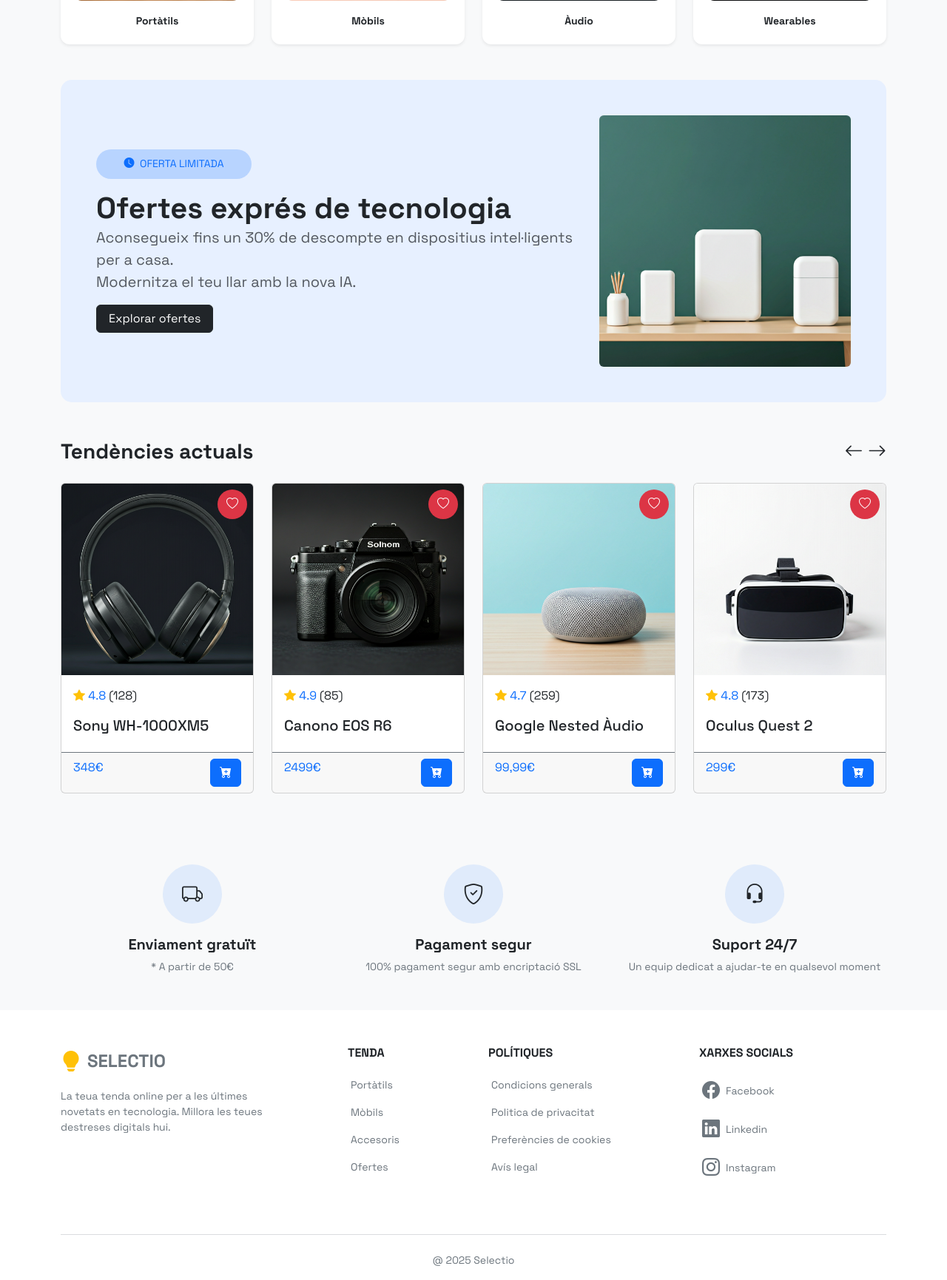
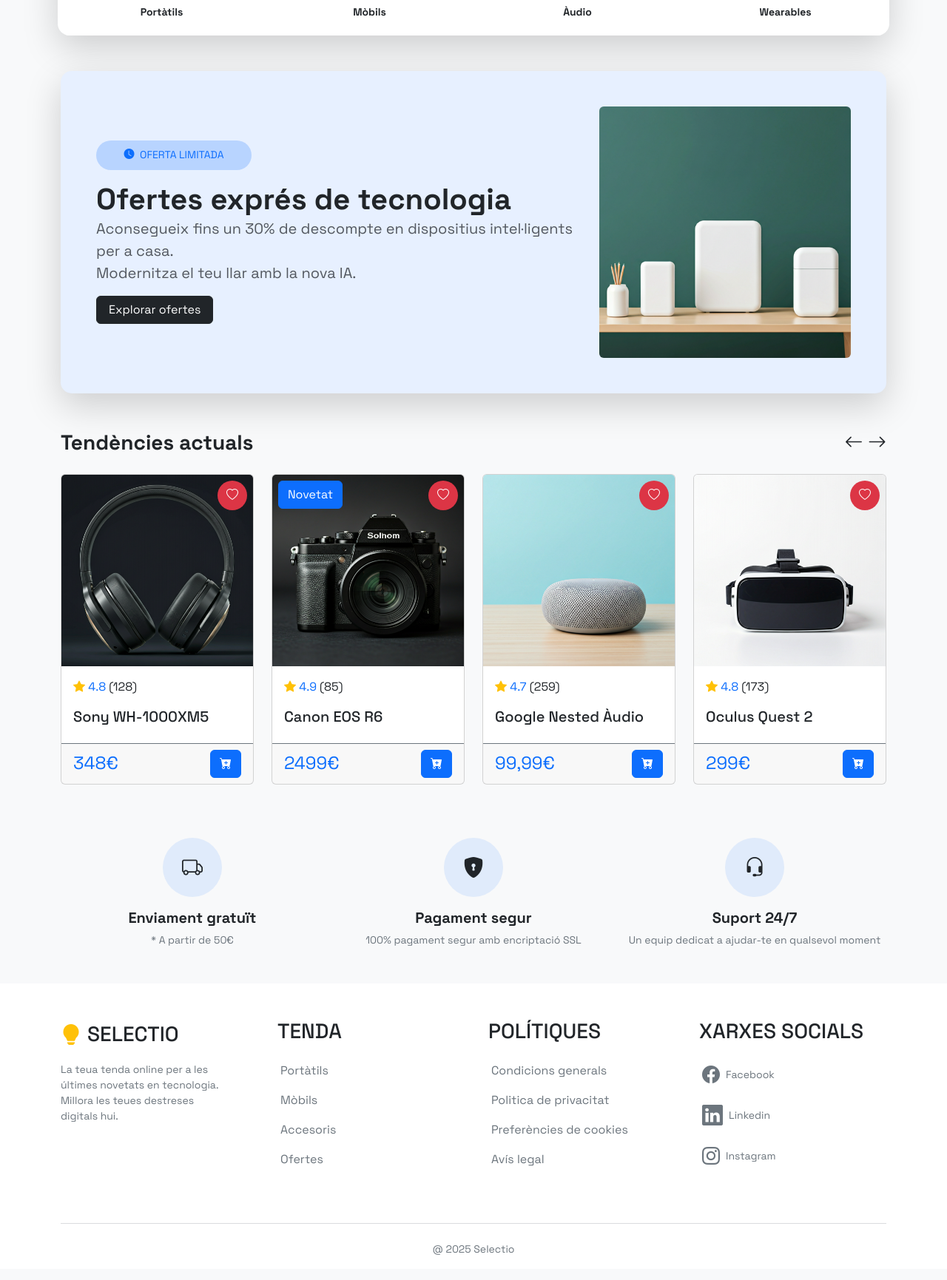
Before and after one commit to RubenMoreno02/2CFGS-RUBEN, a PHP site: page / in a window 1280 px wide. Shown: the part 1071-2802 px from the top of the page at 74% size. After the commit the page ends 2768 px from the top, so only its background shows below. Run offline with PHP 8.4, Linux system fonts and the light colour scheme.

Commit message:
Classe dia 2

```diff
--- a/DIW/Bootstrap/MaquetacioTF/css/style.css
+++ b/DIW/Bootstrap/MaquetacioTF/css/style.css
@@ -100,6 +100,11 @@ section span.fletxes {
     cursor: pointer;
 }
 
+/* Tres emojis */
+.emojis{
+    width: 80px;
+    height: 80px;
+}
 
 /* Footer */
 .enllaç-hover {
--- a/DIW/Bootstrap/MaquetacioTF/index.html
+++ b/DIW/Bootstrap/MaquetacioTF/index.html
@@ -49,20 +49,21 @@
                     </ul>
                     <a href="#" class="nav-link position-relative me-3">
                         <i class="bi bi-cart-fill fs-3"></i>
-                <span class="position-absolute top-0 start-100 translate-middle badge rounded-pill bg-danger">2</span>
+                        <span class="position-absolute top-60 end-10 translate-middle badge rounded-pill bg-danger">2</span>
                     </a>
                     <a href="#" class="nav-link"><i class="bi bi-person fs-3"></i></a>
                     <button class="navbar-toggler ms-2 border-0" type="button" data-bs-toggle="collapse" data-bs-target="#navbarNav">
                         <span class="navbar-toggler-icon"></span>
                     </button>
                 </div>
+            </nav>
         </div>
-</nav>
+
     </header>
 
     <main class="container my-4">
         <!--Part Novetats-->
-        <section class="hero-section shadow-sm mb-5">
+        <section class="hero-section shadow-lg mb-5">
             <div class="row g-0 align-items-center">
                 <div class="col-md-6 p-5">
                     <span class="text-primary fw-bold small">Novetats</span>
@@ -71,7 +72,7 @@
                     <button class="btn btn-primary px-4 py-2">Comprar</button>
                 </div>
                 <div class="col-md-6 justify-content-end">
-                    <img src="img/img-1.png" class="img-fluid rounded justify-content-end" alt="Tecnologia" style="width: 650px; padding: 30px 0;">
+                    <img src="img/img-1.png" class="img-fluid rounded justify-content-end pe-4" alt="Tecnologia" style="width: 650px; padding: 30px 0;">
                 </div>
             </div>
         </section>
@@ -82,9 +83,9 @@
                 <h3 class="fw-bold m-0">Comprar per categoria</h3>
                 <a href="#" class="text-decoration-none small fw-bold">Veure totes <i class="bi bi-arrow-right"></i></a>
             </div>
-            <div class="row g-4">
+            <div class="row g-2 bg-white shadow-lg rounded-4">
                 <div class="col-6 col-md-3">
-                    <div class="category-card shadow-sm">
+                    <div class="category-card">
                         <div class="category-img-wrapper">
                             <img src="img/img-2.png" alt="">
                         </div>
@@ -92,7 +93,7 @@
                     </div>
                 </div>
                 <div class="col-6 col-md-3">
-                    <div class="category-card shadow-sm">
+                    <div class="category-card">
                         <div class="category-img-wrapper">
                             <img src="img/img-3.png" alt="">
                         </div>
@@ -100,7 +101,7 @@
                     </div>
                 </div>
                 <div class="col-6 col-md-3">
-                    <div class="category-card shadow-sm">
+                    <div class="category-card">
                         <div class="category-img-wrapper">
                             <img src="img/img-4.png" alt="">
                         </div>
@@ -108,7 +109,7 @@
                     </div>
                 </div>
                 <div class="col-6 col-md-3">
-                    <div class="category-card shadow-sm">
+                    <div class="category-card">
                         <div class="category-img-wrapper">
                             <img src="img/img-5.png" alt="">
                         </div>
@@ -119,7 +120,7 @@
         </section>
 
         <!--Part oferta-->
-        <section class="offer-banner p-4 p-md-5 mb-5">
+        <section class="offer-banner p-4 p-md-5 mb-5 shadow-lg">
             <div class="row g-0 align-items-center">
                 <div class="col-md-8">
                 <span class="badge-offer small mb-3 d-inline-block">
@@ -137,7 +138,7 @@
             </div>
         </section>
 
-        <!--Part 3 tendencies-->
+        <!--Part de 4 tendencies-->
         <section>
             <div class="d-flex justify-content-between align-items-center mb-4">
                 <h3 class="fw-bold m-0">Tendències actuals</h3>
@@ -157,7 +158,7 @@
                     <p><i class="bi bi-star-fill text-warning"></i> <a class="text-primary text-decoration-none">4.8</a> (128)</p>
                     <h5 class="card-title">Sony WH-1000XM5</h5>
                 </div>
-                <div class="card-footer border-secondary"><a class="text-primary text-decoration-none">348€</a> <button type="button" class="btn btn-primary float-end"><i class="bi bi-cart-plus-fill"></i></button> </div>
+                <div class="card-footer border-secondary"><a class="text-primary text-decoration-none fs-4">348€</a> <button type="button" class="btn btn-primary float-end"><i class="bi bi-cart-plus-fill"></i></button> </div>
                 </div>
             </div>
             <div class="col">
@@ -166,11 +167,14 @@
                 <span class="position-absolute top-0 end-0 m-2 bg-danger rounded-circle p-3 d-inline-flex align-items-center justify-content-center" >
                     <i class="bi bi-heart text-white fs-6" ></i>
                 </span>
+                <span class="position-absolute top-0 m-2">
+                    <button type="button" class="btn btn-primary">Novetat</button>
+                </span>
                 <div class="card-body">
                     <p><i class="bi bi-star-fill text-warning"></i> <a class="text-primary text-decoration-none">4.9</a> (85)</p>
-                    <h5 class="card-title">Canono EOS R6</h5>
+                    <h5 class="card-title">Canon EOS R6</h5>
                 </div>
-                <div class="card-footer border-secondary"><a class="text-primary text-decoration-none">2499€</a> <button type="button" class="btn btn-primary float-end"><i class="bi bi-cart-plus-fill"></i></button> </div>
+                <div class="card-footer border-secondary"><a class="text-primary text-decoration-none fs-4">2499€</a> <button type="button" class="btn btn-primary float-end"><i class="bi bi-cart-plus-fill"></i></button> </div>
                 </div>
             </div>
             <div class="col">
@@ -183,7 +187,7 @@
                     <p><i class="bi bi-star-fill text-warning"></i> <a class="text-primary text-decoration-none">4.7</a> (259)</p>
                     <h5 class="card-title">Google Nested Àudio</h5>
                 </div>
-                <div class="card-footer border-secondary"><a class="text-primary text-decoration-none">99,99€</a> <button type="button" class="btn btn-primary float-end"><i class="bi bi-cart-plus-fill"></i></button> </div>
+                <div class="card-footer border-secondary"><a class="text-primary text-decoration-none fs-4">99,99€</a> <button type="button" class="btn btn-primary float-end"><i class="bi bi-cart-plus-fill"></i></button> </div>
                 </div>
             </div>
             <div class="col">
@@ -196,30 +200,30 @@
                     <p><i class="bi bi-star-fill text-warning"></i> <a class="text-primary text-decoration-none">4.8</a> (173)</p>
                     <h5 class="card-title">Oculus Quest 2</h5>
                 </div>
-                <div class="card-footer border-secondary"><a class="text-primary text-decoration-none">299€</a> <button type="button" class="btn btn-primary float-end"><i class="bi bi-cart-plus-fill"></i></button> </div>
+                <div class="card-footer border-secondary"><a class="text-primary text-decoration-none fs-4">299€</a> <button type="button" class="btn btn-primary float-end"><i class="bi bi-cart-plus-fill"></i></button> </div>
                 </div>
             </div>
             </div>
         </section>
 
         <!--Part tres emojis-->
-        <div class="row mt-5 pt-4 g-4">
+        <div class="row mt-4 pt-4 g-4">
             <div class="col-md-4 text-center">
-                <div class="d-inline-flex align-items-center justify-content-center bg-primary bg-opacity-10 rounded-circle mb-3" style="width: 80px; height: 80px;">
+                <div class="emojis d-inline-flex align-items-center justify-content-center bg-primary bg-opacity-10 rounded-circle mb-3">
                     <i class="bi bi-truck text-dark fs-3"></i>
                 </div>
                 <h5 class="fw-bold mb-2">Enviament gratuït</h5>
                 <p class="text-secondary small m-0">* A partir de 50€</p>
             </div>
             <div class="col-md-4 text-center">
-                <div class="d-inline-flex align-items-center justify-content-center bg-primary bg-opacity-10 rounded-circle mb-3" style="width: 80px; height: 80px;">
-                    <i class="bi bi-shield-check text-dark fs-3"></i>
+                <div class="emojis d-inline-flex align-items-center justify-content-center bg-primary bg-opacity-10 rounded-circle mb-3">
+                    <i class="bi bi-shield-lock-fill fs-3"></i>
                 </div>
                 <h5 class="fw-bold mb-2">Pagament segur</h5>
                 <p class="text-secondary small m-0">100% pagament segur amb encriptació SSL</p>
             </div>
             <div class="col-md-4 text-center">
-                <div class="d-inline-flex align-items-center justify-content-center bg-primary bg-opacity-10 rounded-circle mb-3" style="width: 80px; height: 80px;">
+                <div class="emojis d-inline-flex align-items-center justify-content-center bg-primary bg-opacity-10 rounded-circle mb-3">
                     <i class="bi bi-headset text-dark fs-3"></i>
                 </div>
                 <h5 class="fw-bold mb-2">Suport 24/7</h5>
@@ -232,38 +236,38 @@
         <div class="container">
             <div class="row">
 
-                <div class="col-lg-4 col-md-6 mb-4">
+                <div class="slectio col-lg-3 col-md-6 mb-4 align-items-center">
                     <div class="d-flex align-items-center mb-3">
                         <i class="bi bi-lightbulb-fill text-warning fs-3 me-2"></i>
-                        <h4 class="fw-bold text-secondary text-uppercase m-0">Selectio</h4>
+                        <h4 class=" m-0 fs-3">SELECTIO</h4>
                     </div>
                     <p class="text-secondary small pe-lg-5">
                         La teua tenda online per a les últimes novetats en tecnologia. Millora les teues destreses digitals hui.
                     </p>
                 </div>
 
-                <div class="col-lg-2 col-md-6 mb-4">
-                    <h5 class="fw-bold text-uppercase text-dark mb-3 fs-6 ps-2">Tenda</h5>
+                <div class="col-lg-3 col-md-6 mb-4">
+                    <h5 class="text-dark mb-3 fs-3 ps-2">TENDA</h5>
                     <ul class="list-unstyled">
-                        <li><a href="#" class="enllaç-hover small">Portàtils</a></li>
-                        <li><a href="#" class="enllaç-hover small">Mòbils</a></li>
-                        <li><a href="#" class="enllaç-hover small">Accesoris</a></li>
-                        <li><a href="#" class="enllaç-hover small">Ofertes</a></li>
+                        <li><a href="#" class="enllaç-hover">Portàtils</a></li>
+                        <li><a href="#" class="enllaç-hover">Mòbils</a></li>
+                        <li><a href="#" class="enllaç-hover">Accesoris</a></li>
+                        <li><a href="#" class="enllaç-hover">Ofertes</a></li>
                     </ul>
                 </div>
 
                 <div class="col-lg-3 col-md-6 mb-4">
-                    <h5 class="fw-bold text-uppercase text-dark mb-3 fs-6 ps-2">Polítiques</h5>
+                    <h5 class="text-dark mb-3 fs-3 ps-2">POLÍTIQUES</h5>
                     <ul class="list-unstyled">
-                        <li><a href="#" class="enllaç-hover small">Condicions generals</a></li>
-                        <li><a href="#" class="enllaç-hover small">Politica de privacitat</a></li>
-                        <li><a href="#" class="enllaç-hover small">Preferències de cookies</a></li>
-                        <li><a href="#" class="enllaç-hover small">Avís legal</a></li>
+                        <li><a href="#" class="enllaç-hover">Condicions generals</a></li>
+                        <li><a href="#" class="enllaç-hover">Politica de privacitat</a></li>
+                        <li><a href="#" class="enllaç-hover">Preferències de cookies</a></li>
+                        <li><a href="#" class="enllaç-hover">Avís legal</a></li>
                     </ul>
                 </div>
 
                 <div class="col-lg-3 col-md-6 mb-4">
-                    <h5 class="fw-bold text-uppercase text-dark mb-3 fs-6 ps-2">Xarxes Socials</h5>
+                    <h5 class="text-dark mb-3 fs-3 ps-2">XARXES SOCIALS</h5>
                     <ul class="list-unstyled">
                         <li>
                             <a href="#" class="enllaç-hover d-flex align-items-center">
@@ -273,7 +277,7 @@
                         </li>
                         <li>
                             <a href="#" class="enllaç-hover d-flex align-items-center">
-                                <i class="bi bi-linkedin fs-4 me-2"></i>
+                                <i class="bi bi-linkedin fs-3 me-2"></i>
                                 <span class="small">Linkedin</span>
                             </a>
                         </li>
```
Lines whose indentation alone changed are shown as unchanged.
